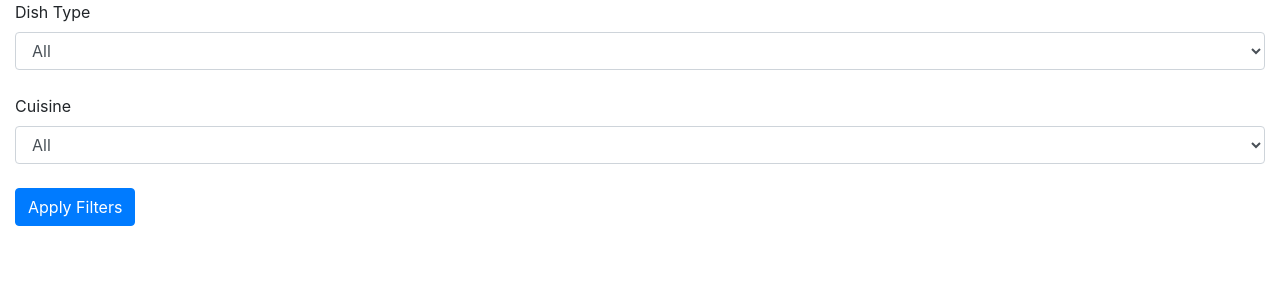
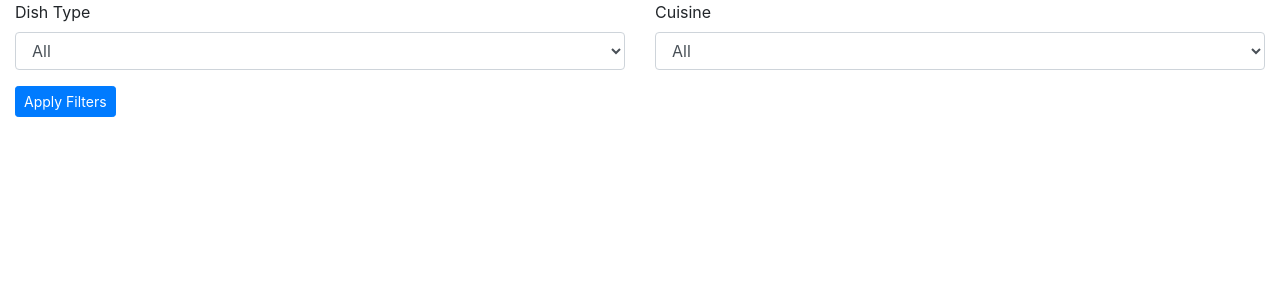
Before and after one commit to Code-Institute-Submissions/p4-online-cookbook, a Flask app: page / in a window 1280 px wide. Shown: the part 72-372 px from the top of the page. Run offline with Flask 2, Linux system fonts and the light colour scheme; data that the repository does not hold is empty; some libraries are stand-ins or nearby versions.

Commit message:
Update filters layout

```diff
--- a/static/css/style.css
+++ b/static/css/style.css
@@ -1,7 +1,4 @@
-.form-group {
-    margin-bottom: 1.5rem;
-}
-
+/*************************** recipe cards */
 .recipe-card {
     margin: 1rem;
     border: 0.5px solid #bbb;
@@ -25,3 +22,8 @@
 .recipe-card a {
     color: #111111;
 }
+
+/*************************** signup */
+.signup .form-group {
+    margin-bottom: 1.5rem;
+}
--- a/templates/index.html
+++ b/templates/index.html
@@ -7,6 +7,8 @@
         {% else %}
         <form action="{{url_for('index')}}" method="POST">
             {% endif %}
+            <div class="row">
+                <div class="col-6">
                     <div class="form-group">
                         <label for="inputType">Dish Type</label>
                         <select id="inputType" name="type" class="form-control">
@@ -19,6 +21,8 @@
                             <option {{ 'selected' if (filters.type == 'cake') }}>Cake</option>
                         </select>
                     </div>
+                </div>
+                <div class="col-6">
                     <div class="form-group">
                         <label for="inputCuisine">Cuisine</label>
                         <select id="inputCuisine" name="cuisine" class="form-control">
@@ -35,7 +39,9 @@
                             <option {{ 'selected' if (filters.cuisine == 'irish') }}>Irish</option>
                         </select>
                     </div>
-        <button type="submit" class="btn btn-primary">Apply Filters</button>
+                </div>
+            </div>
+            <button type="submit" class="btn btn-primary btn-sm">Apply Filters</button>
         </form>
 
 </div>
--- a/templates/signup.html
+++ b/templates/signup.html
@@ -1,5 +1,6 @@
 {% extends 'base.html' %} {% block content %}
 
+<section class="signup">
     <h3 class="mt-5 mb-3 text-center text-uppercase">Create an account</h3>
 
     <!-- Username error alert -->
@@ -49,4 +50,5 @@
         </div>
     </div>
 
+</section>
 {% endblock %}
```
Lines whose indentation alone changed are shown as unchanged.
